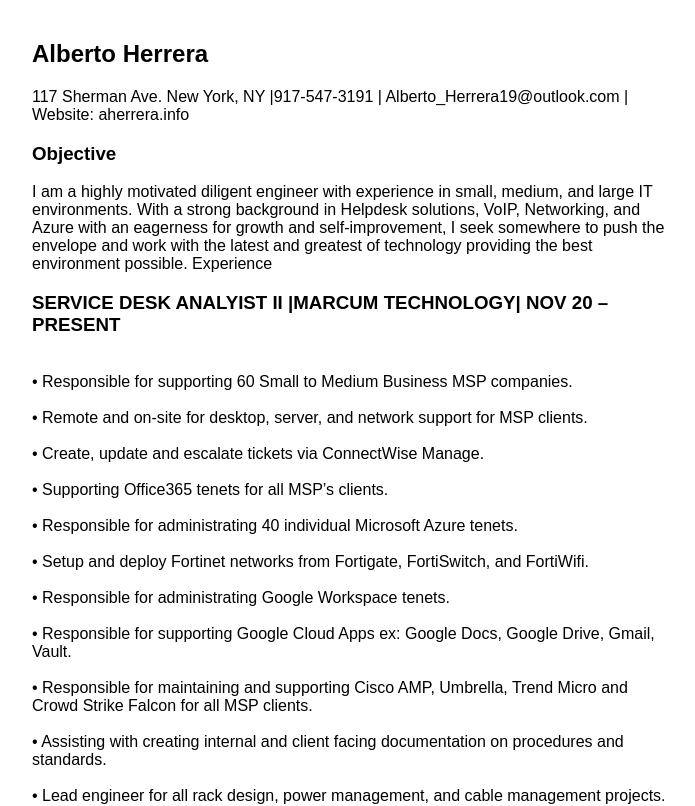
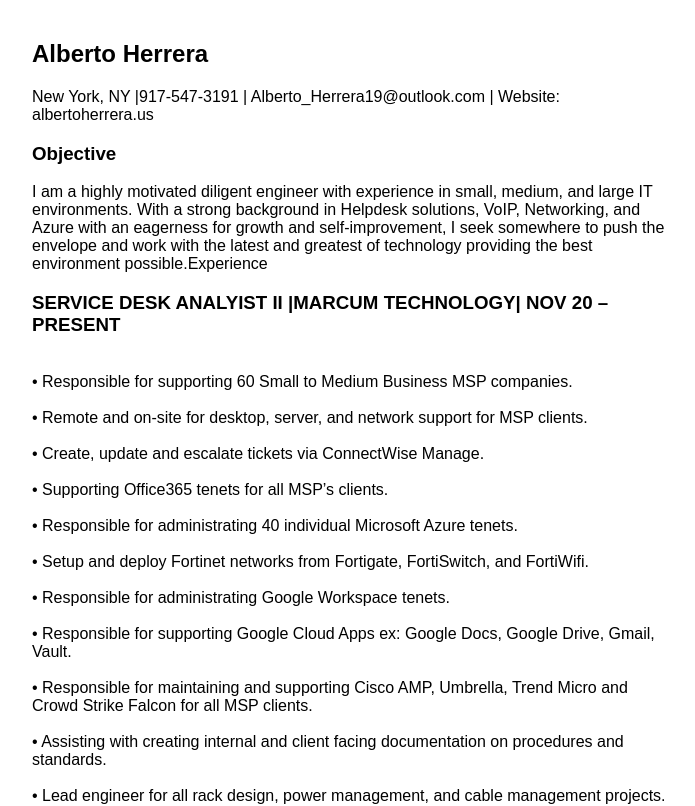
Before and after one commit to alb809/aherrera-website, a plain HTML site: page src/index.html in a window 1280 px wide. Shown: the top 806 px of the page, without its empty margins (288-983 px from the left). Drawn offline with Linux system fonts and the light colour scheme.

Commit message:
Update index.html

```diff
--- a/src/index.html
+++ b/src/index.html
@@ -10,13 +10,10 @@
 <body>
   <main>
     <h2>Alberto Herrera </h2>
-
-<p>117 Sherman Ave. New York, NY |917-547-3191 | Alberto_Herrera19@outlook.com | Website: aherrera.info</p>
+<p>New York, NY |917-547-3191 | Alberto_Herrera19@outlook.com | Website: albertoherrera.us</p>
 
 <h3>Objective</h3>
-        <p>	I am a highly motivated diligent engineer with experience in small, medium, and large IT environments. With a strong background in Helpdesk solutions, VoIP, Networking, and Azure with an eagerness for growth and self-improvement, I seek somewhere to push the envelope and work with the latest and greatest of technology providing the best environment possible.
-		Experience </p>
-
+<p>I am a highly motivated diligent engineer with experience in small, medium, and large IT environments. With a strong background in Helpdesk solutions, VoIP, Networking, and Azure with an eagerness for growth and self-improvement, I seek somewhere to push the envelope and work with the latest and greatest of technology providing the best environment possible.Experience </p>
 	    <h3>  SERVICE DESK ANALYIST II	|MARCUM TECHNOLOGY|				NOV 20 – PRESENT </h3>
 <br>•	Responsible for supporting 60 Small to Medium Business MSP companies. <br>
 <br>•	Remote and on-site for desktop, server, and network support for MSP clients. <br>
@@ -61,6 +58,7 @@
 <br>•	Provided phone support for data and VoIP clients around the US and UK. <br>
 <br>•	Created call flows for VoIP clients. <br>
 <br>•	Trained end users on VoIP System.<br>
+
 <h2> Education </h2>
 	    <p> BACHELOR’S DEGREE		| LEHMAN COLLEGE | 						MAY 2010   </p>
                    <br>•	Major: Computer Information Systems<br>
@@ -70,7 +68,6 @@
 	<br>•	Azure Fundamentals (AZ900).<br>
 	<br>•	NSE 1 Network Security Associate.<br>
 	<br>•	NSE 2 Network Security Associate. <br>
-
 
 <h3> Engineering Profile </h3>
 	<br>•	ConnectWise Automate.<br>
@@ -93,7 +90,6 @@
 	<br>•	APC UPS.<br>
       </p>
 
-
       </main>
 </body>
 
```
Lines whose indentation alone changed are shown as unchanged.
